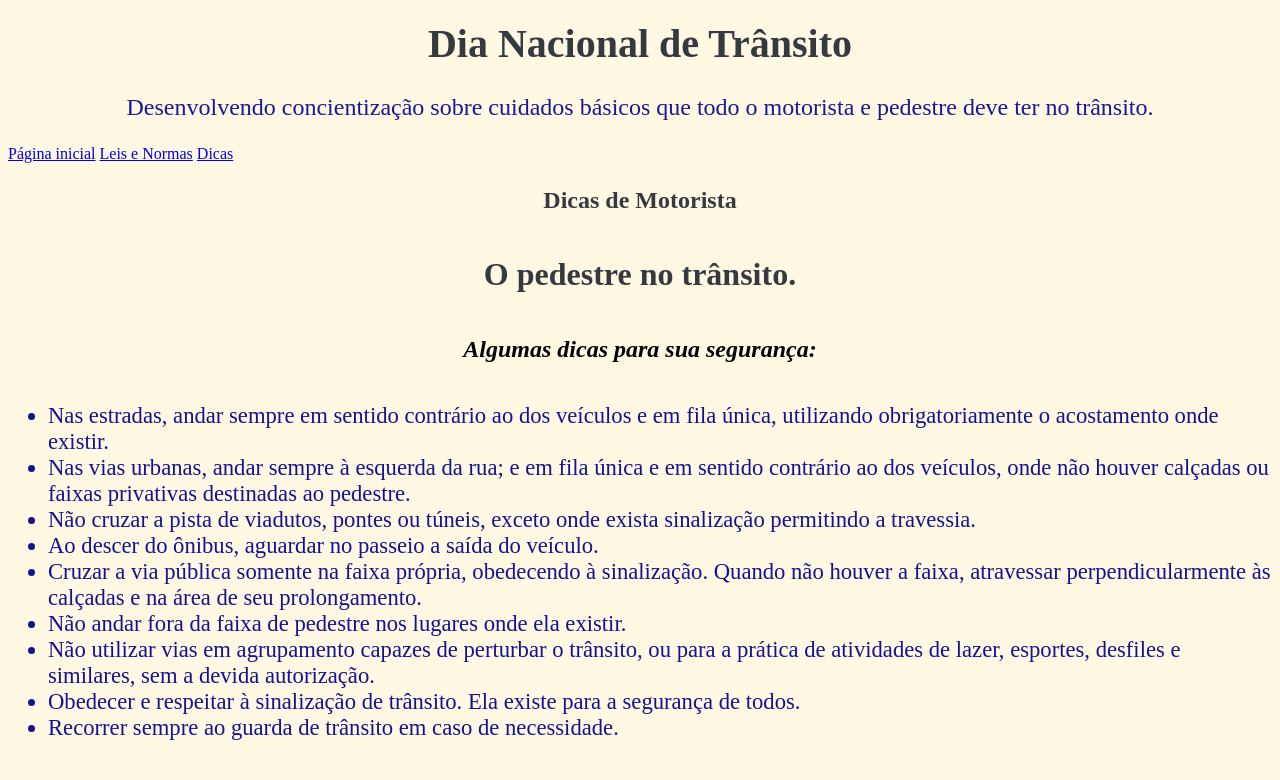
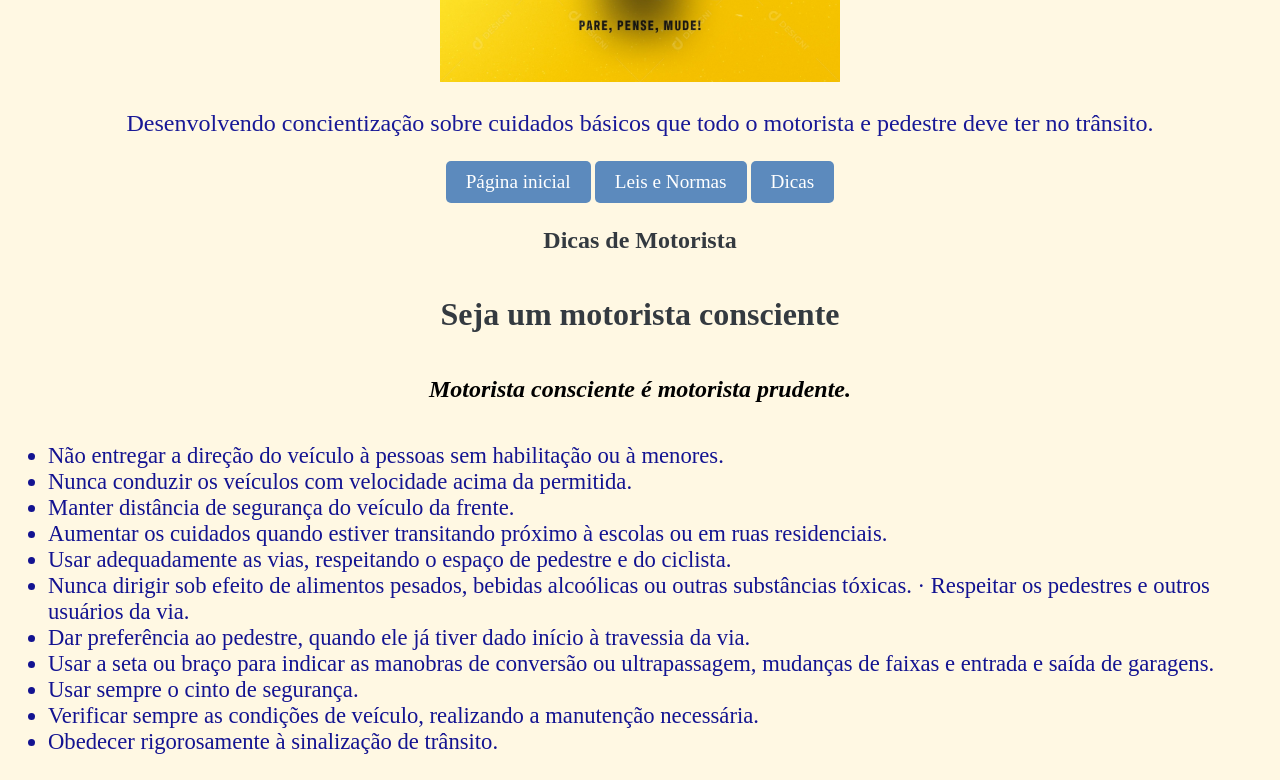
Before and after one commit to ReservaDevCarol1227/Dia-Nacional-de-Tr-nsito, a plain HTML site: page dia_nacional_transito/dicas.html in a window 1280 px wide. Shown: the part 419-1199 px from the top of the page. Drawn offline with Linux system fonts and the light colour scheme.

Commit message:
Update dicas.html

```diff
--- a/dia_nacional_transito/dicas.html
+++ b/dia_nacional_transito/dicas.html
@@ -8,37 +8,24 @@
 </head>
 <body>
     <header>
-        <img src="10536329.jpg" alt="" width="100">
+
         <h1>Dia Nacional de Trânsito</h1>
+         <div class="container">
+        <img src="10536329.jpg" alt="" width="200">
+        <div>
         <p>Desenvolvendo concientização sobre cuidados básicos que todo o motorista
             e pedestre deve ter no trânsito.
         </p>
 
         <nav>
-            <a href="index.html">Página inicial</a>
-            <a href="leis_e_normas.html">Leis e Normas</a>
-            <a href="dicas.html">Dicas</a>
+            <a href="index.html" class="btn-transito">Página inicial</a>
+            <a href="leis_e_normas.html" class="btn-transito">Leis e Normas</a>
+            <a href="dicas.html" class="btn-transito">Dicas</a>
         </nav>
     </header>
     <main>
         <section>
             <h3>Dicas de Motorista</h3>
-
-            <h4>O pedestre no trânsito.</h4>
-
-            <h5><em>Algumas dicas para sua segurança:</em></h5>
-
-            <ul>
-                <li>Nas estradas, andar sempre em sentido contrário ao dos veículos e em fila única, utilizando obrigatoriamente o acostamento onde existir.</li>
-                <li>Nas vias urbanas, andar sempre à esquerda da rua; e em fila única e em sentido contrário ao dos veículos, onde não houver calçadas ou faixas privativas destinadas ao pedestre.</li>
-                <li>Não cruzar a pista de viadutos, pontes ou túneis, exceto onde exista sinalização permitindo a travessia.</li>
-                <li>Ao descer do ônibus, aguardar no passeio a saída do veículo.</li>
-                <li>Cruzar a via pública somente na faixa própria, obedecendo à sinalização. Quando não houver a faixa, atravessar perpendicularmente às calçadas e na área de seu prolongamento.</li>
-                <li>Não andar fora da faixa de pedestre nos lugares onde ela existir.</li>
-                <li>Não utilizar vias em agrupamento capazes de perturbar o trânsito, ou para a prática de atividades de lazer, esportes, desfiles e similares, sem a devida autorização.</li>
-                <li>Obedecer e respeitar à sinalização de trânsito. Ela existe para a segurança de todos.</li>
-                <li>Recorrer sempre ao guarda de trânsito em caso de necessidade.</li>
-            </ul>
 
             <h4>Seja um motorista consciente</h4>
 
@@ -95,9 +82,12 @@
         </section>
     </main>
     <footer>
-        <p>AT1 N1</p>
-        <p><em>Alunos(as)</em>: Caroline Vitória Aires Ferreira</p>
-        <p><em>Instituição</em>: UCB</p>
+        <div class="footer-container">
+            <p><strong>Aluno(a)s:</strong> Sabrina Souza Silva, Ana Carolina Aires Ferreira</p>
+            <p><strong>Matrículas:</strong> UC23200997, </p>
+            <p><strong>Instituição:</strong> UCB</p>
+            <p>&copy; 2025</p>
+        </div>
     </footer>
 </body>
 </html>
```
